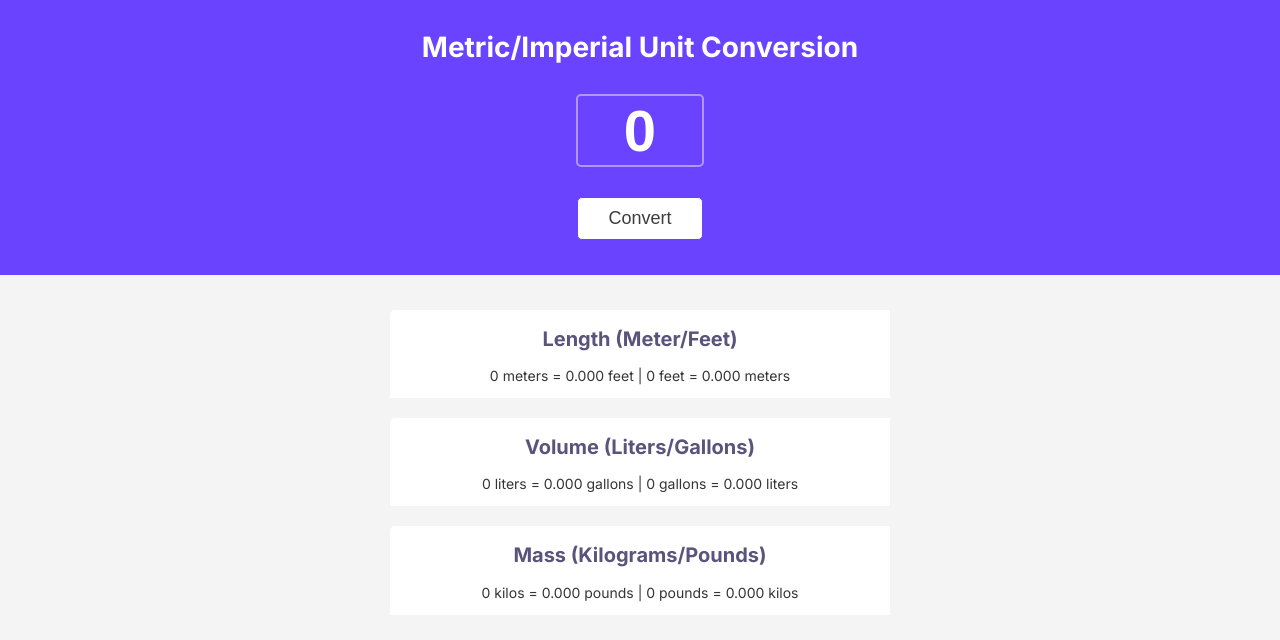
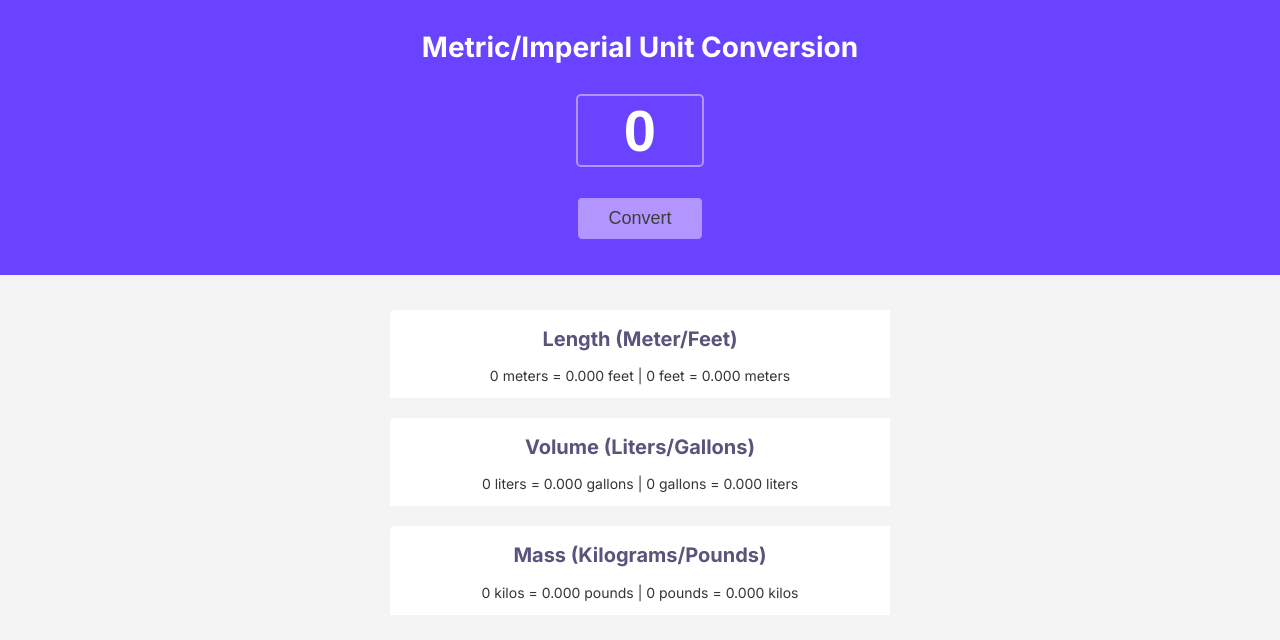
Before and after one commit to ianapavlycheva/unit-converter, a plain HTML site: page index.html in a window 1280 px wide. In both pictures the pointer is over the button "Convert". Drawn offline with Linux system fonts and the light colour scheme.

Commit message:
Update Convert button

```diff
--- a/index.css
+++ b/index.css
@@ -55,6 +55,12 @@ button {
   border-radius: 5px;
   display: block;
   margin: 30px 0 35px;
+  cursor: pointer;
+  transition: background-color 0.3s ease;
+}
+
+button:hover {
+  background-color: #b295ff;
 }
 
 .results {
```
